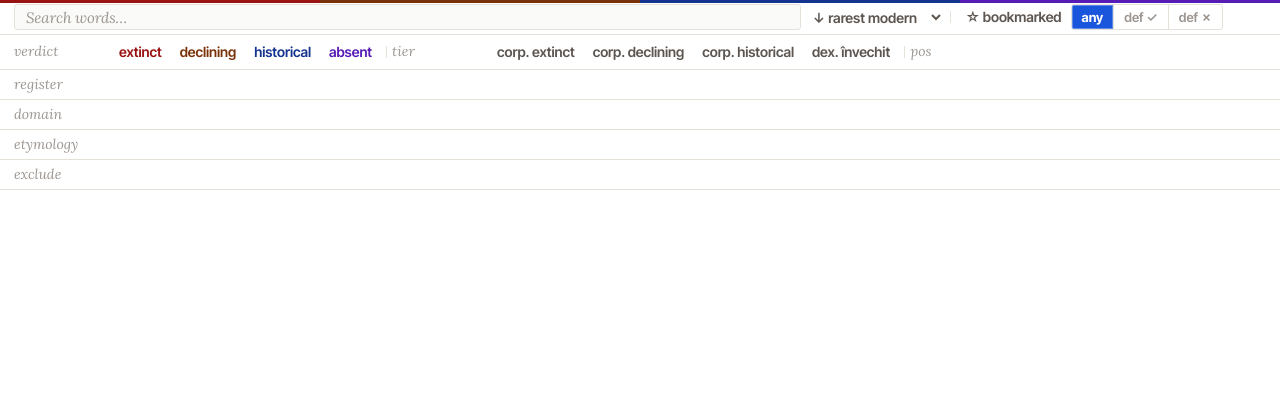
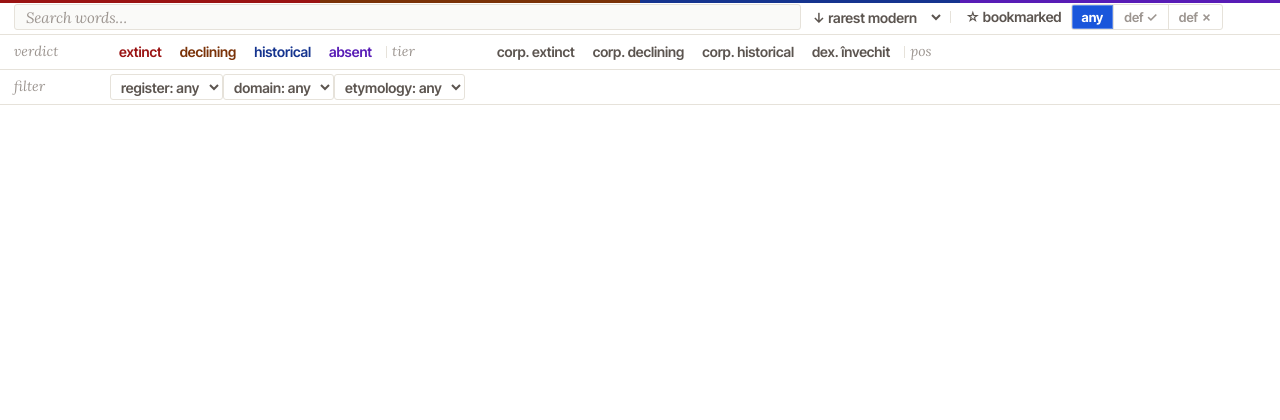
Before and after one commit to gov2-ro/otzios, a Flask app: template ui/templates/base.html in a window 1280 px wide. Shown: the top 420 px of the page. Run offline with Flask 3, Linux system fonts and the light colour scheme; the template is opened without the code that fills it, so the values that code supplies are empty; parts of the project's set-up code (start-up, migrations or seed data) failed here and were passed over.

Commit message:
feat(ui): compact taxonomy selects — template, CSS, JS

```diff
--- a/ui/templates/base.html
+++ b/ui/templates/base.html
@@ -154,6 +154,33 @@
     .sort-select:hover { background: #f4f1eb; color: var(--text); }
     .sort-select:active { transform: scale(0.98); }
 
+    /* Taxonomy filter selects */
+    .tax-select {
+      height: var(--chip-h);
+      background: var(--surface);
+      border: 1px solid var(--border);
+      border-radius: var(--radius);
+      color: var(--text-2);
+      padding: 0 6px;
+      font-family: var(--sans);
+      font-size: 14px;
+      font-weight: 600;
+      cursor: pointer;
+      transition: border-color .15s, color .15s, box-shadow .15s;
+    }
+    .tax-select:focus {
+      outline: none;
+      border-color: var(--accent);
+      box-shadow: 0 0 0 2px rgba(26,86,219,.15);
+    }
+    .tax-select:hover { background: #f4f1eb; color: var(--text); }
+    .tax-select.active {
+      border-color: var(--accent);
+      color: var(--accent);
+      font-weight: 700;
+      box-shadow: 0 0 0 1px var(--accent);
+    }
+
     /* Generic filter pill — borderless, condensed, text-driven */
     .pill {
       display: inline-flex;
@@ -244,15 +271,6 @@
       font-weight: 700;
       border-color: #d97706;
       box-shadow: 0 0 0 1px #d97706;
-    }
-
-    /* Exclusion pill — red when checked (opposite of include) */
-    .pill-excl:has(input:checked) {
-      background: #fff1f0;
-      color: #9a1313;
-      font-weight: 700;
-      border-color: #f87171;
-      box-shadow: 0 0 0 1px #f87171;
     }
 
     /* Loading indicator */
@@ -922,45 +940,27 @@
       {% endfor %}
     </div>
 
-    <!-- Row 3: register -->
+    <!-- Row 3: taxonomy selects -->
     <div class="filter-row">
-      <span class="flabel">register</span>
+      <span class="flabel">filter</span>
+      <select name="register" class="tax-select">
+        <option value="">register: any</option>
         {% for r in distinct_registers %}
-      <label class="pill">
-        <input type="radio" name="register" value="{{ r }}"> {{ r }}
-      </label>
+        <option value="{{ r }}">{{ r }}</option>
         {% endfor %}
-    </div>
-
-    <!-- Row 4: domain -->
-    <div class="filter-row">
-      <span class="flabel">domain</span>
+      </select>
+      <select name="domain" class="tax-select">
+        <option value="">domain: any</option>
         {% for d in distinct_domains %}
-      <label class="pill">
-        <input type="radio" name="domain" value="{{ d }}"> {{ d }}
-      </label>
+        <option value="{{ d }}">{{ d }}</option>
         {% endfor %}
-    </div>
-
-    <!-- Row 5: etymology -->
-    <div class="filter-row">
-      <span class="flabel">etymology</span>
+      </select>
+      <select name="etymology" class="tax-select">
+        <option value="">etymology: any</option>
         {% for e in distinct_etymologies %}
-      <label class="pill">
-        <input type="radio" name="etymology" value="{{ e }}"> {{ e | replace('limba ', '') }}
-      </label>
+        <option value="{{ e }}">{{ e | replace('limba ', '') }}</option>
         {% endfor %}
-    </div>
-
-    <!-- Row 6: exclude etymologies (multi-select, red = excluded) -->
-    <div class="filter-row">
-      <span class="flabel">exclude</span>
-      {% for e in distinct_etymologies %}
-      <label class="pill pill-excl">
-        <input type="checkbox" name="exclude_etym" value="{{ e }}">
-        {{ e | replace('limba ', '') }}
-      </label>
-      {% endfor %}
+      </select>
     </div>
 
   </form>
@@ -1179,6 +1179,13 @@
         box.classList.remove('visible');
       });
     })();
+
+    // Highlight tax-select when a non-"any" value is active
+    document.querySelectorAll('.tax-select').forEach(function(sel) {
+      function update() { sel.classList.toggle('active', sel.value !== ''); }
+      sel.addEventListener('change', update);
+      update();
+    });
   </script>
 </body>
 </html>
```
Lines whose indentation alone changed are shown as unchanged.
